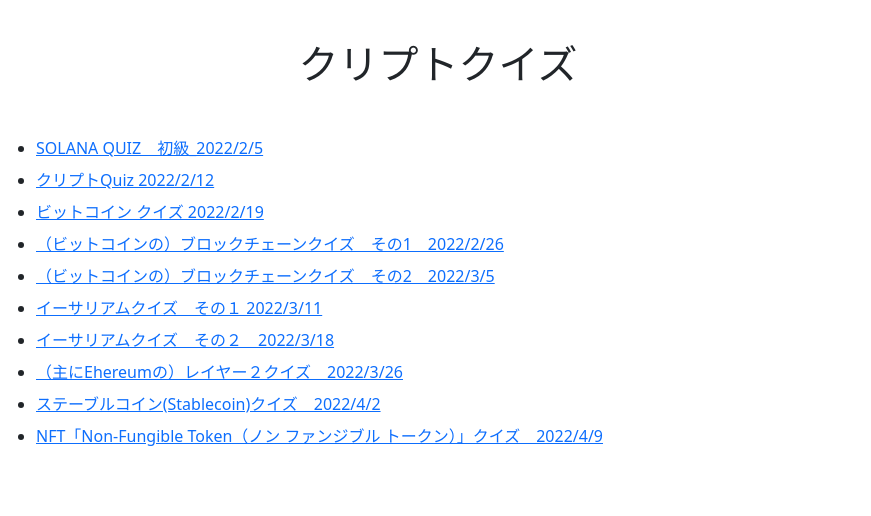
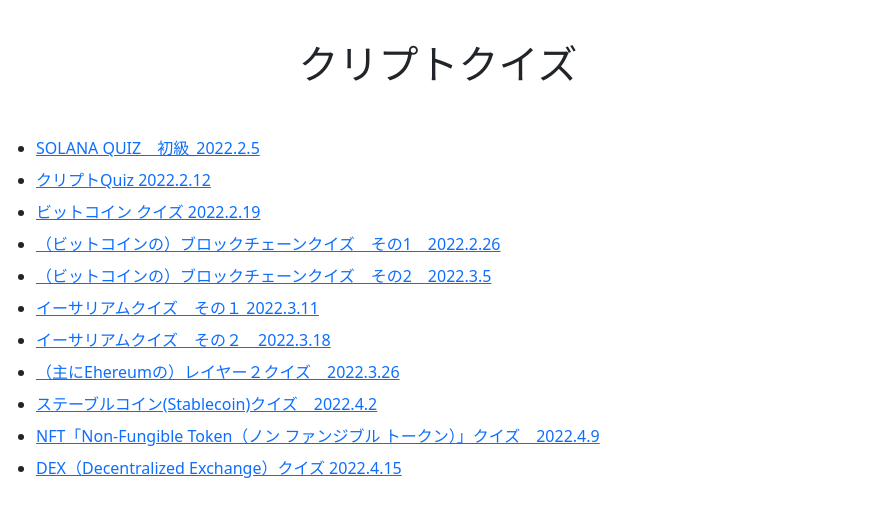
Before and after one commit to hideo18/cryptopquiz, a plain HTML site: page index.html in a window 1280 px wide. Shown: the full height of the page, 0-871 px from the left. Drawn offline with nearby package versions, Linux system fonts and the light colour scheme.

Commit message:
Update index.html

```diff
--- a/index.html
+++ b/index.html
@@ -17,34 +17,37 @@
     <div class="fs-6">
         <ul class="ms-1">
             <li class="mt-2 mb-2">
-                <a href="https://docs.google.com/forms/d/e/1FAIpQLSdU7u8kMjz7SIdYn4Daq8sY7jcnQjEnrFwqU4JiRNzGXedYpw/viewform?usp=sf_link">SOLANA QUIZ　初級_2022/2/5</a>
+                <a href="https://docs.google.com/forms/d/e/1FAIpQLSdU7u8kMjz7SIdYn4Daq8sY7jcnQjEnrFwqU4JiRNzGXedYpw/viewform?usp=sf_link">SOLANA QUIZ　初級_2022.2.5</a>
             </li>
             <li class="mt-2 mb-2">
-                <a href="https://docs.google.com/forms/d/e/1FAIpQLScosJMMvgrNjTcIXmO9caS8xc4GIVze2jKjuPpVMEEs5wXjGQ/viewform?usp=sf_link">クリプトQuiz 2022/2/12</a>
+                <a href="https://docs.google.com/forms/d/e/1FAIpQLScosJMMvgrNjTcIXmO9caS8xc4GIVze2jKjuPpVMEEs5wXjGQ/viewform?usp=sf_link">クリプトQuiz 2022.2.12</a>
             </li>
             <li class="mt-2 mb-2">
-                <a href="https://docs.google.com/forms/d/e/1FAIpQLSeklePznfgk5vcUUOGpJeAY7QNMgxomL2w9_bgiaNwZPdGWNw/viewform?usp=sf_link">ビットコイン クイズ 2022/2/19</a>
+                <a href="https://docs.google.com/forms/d/e/1FAIpQLSeklePznfgk5vcUUOGpJeAY7QNMgxomL2w9_bgiaNwZPdGWNw/viewform?usp=sf_link">ビットコイン クイズ 2022.2.19</a>
             </li>
             <li class="mt-2 mb-2">
-                <a href="https://docs.google.com/forms/d/e/1FAIpQLSeEhH3huh8MstKLZgt75uc_3JF31E5Nn8E8zMfWWk31KZaHWQ/viewform?usp=sf_link">（ビットコインの）ブロックチェーンクイズ　その1　2022/2/26</a>
+                <a href="https://docs.google.com/forms/d/e/1FAIpQLSeEhH3huh8MstKLZgt75uc_3JF31E5Nn8E8zMfWWk31KZaHWQ/viewform?usp=sf_link">（ビットコインの）ブロックチェーンクイズ　その1　2022.2.26</a>
             </li>
             <li class="mt-2 mb-2">
-                <a href="https://docs.google.com/forms/d/e/1FAIpQLSfxr-TFTE6JuegFXT9ixdNp9keSiHMjPaf9jBTD5Jek_kdl0w/viewform?usp=sf_link">（ビットコインの）ブロックチェーンクイズ　その2　2022/3/5</a>
+                <a href="https://docs.google.com/forms/d/e/1FAIpQLSfxr-TFTE6JuegFXT9ixdNp9keSiHMjPaf9jBTD5Jek_kdl0w/viewform?usp=sf_link">（ビットコインの）ブロックチェーンクイズ　その2　2022.3.5</a>
             </li>
             <li class="mt-2 mb-2">
-                <a href="https://docs.google.com/forms/d/e/1FAIpQLSc0ZkvlkRGHaobTxUknrLNrv5kL6o2XsUJ2oqbUBuSr4tBvMg/viewform?usp=sf_link">イーサリアムクイズ　その１ 2022/3/11</a>
+                <a href="https://docs.google.com/forms/d/e/1FAIpQLSc0ZkvlkRGHaobTxUknrLNrv5kL6o2XsUJ2oqbUBuSr4tBvMg/viewform?usp=sf_link">イーサリアムクイズ　その１ 2022.3.11</a>
             </li>
             <li class="mt-2 mb-2">
-                <a href="https://docs.google.com/forms/d/e/1FAIpQLSeMFByxPz-iwTBay4iTGaViyD3i257TvHGyJMo3asPYKXdDGQ/viewform?usp=sf_link">イーサリアムクイズ　その２　2022/3/18</a>
+                <a href="https://docs.google.com/forms/d/e/1FAIpQLSeMFByxPz-iwTBay4iTGaViyD3i257TvHGyJMo3asPYKXdDGQ/viewform?usp=sf_link">イーサリアムクイズ　その２　2022.3.18</a>
             </li>
             <li class="mt-2 mb-2">
-                <a href="https://docs.google.com/forms/d/e/1FAIpQLScy-8_i1Bqgp4aU3iAW04tgU8T7Q-kNLoNGZKwVr_gK4apyfA/viewform?usp=sf_link">（主にEhereumの）レイヤー２クイズ　2022/3/26</a>
+                <a href="https://docs.google.com/forms/d/e/1FAIpQLScy-8_i1Bqgp4aU3iAW04tgU8T7Q-kNLoNGZKwVr_gK4apyfA/viewform?usp=sf_link">（主にEhereumの）レイヤー２クイズ　2022.3.26</a>
             </li>
             <li class="mt-2 mb-2">
-                <a href="https://docs.google.com/forms/d/e/1FAIpQLSdmICMrK63RlS9Du2Sl-hNyYemJ961M3W56DI5EAXVDFtkgdw/viewform?usp=sf_link">ステーブルコイン(Stablecoin)クイズ　2022/4/2</a>
+                <a href="https://docs.google.com/forms/d/e/1FAIpQLSdmICMrK63RlS9Du2Sl-hNyYemJ961M3W56DI5EAXVDFtkgdw/viewform?usp=sf_link">ステーブルコイン(Stablecoin)クイズ　2022.4.2</a>
             </li>
             <li class="mt-2 mb-2">
-                <a href="https://docs.google.com/forms/d/e/1FAIpQLScKErESG3IdHKLpzbtjWK6xDzGPfPhyzvvL3bGRQlPW7aERQw/viewform?usp=sf_link">NFT「Non-Fungible Token（ノン ファンジブル トークン）」クイズ　2022/4/9</a>
+                <a href="https://docs.google.com/forms/d/e/1FAIpQLScKErESG3IdHKLpzbtjWK6xDzGPfPhyzvvL3bGRQlPW7aERQw/viewform?usp=sf_link">NFT「Non-Fungible Token（ノン ファンジブル トークン）」クイズ　2022.4.9</a>
+            </li>
+            <li class="mt-2 mb-2">
+                <a href="https://docs.google.com/forms/d/e/1FAIpQLSfEPkKmzl285ijZk2R6QhuqZh_yvu8m_-MdYI4uLbdQvrBb1g/viewform?usp=sf_link">DEX（Decentralized Exchange）クイズ 2022.4.15</a>
             </li>
         </ul>
     </div>
```
